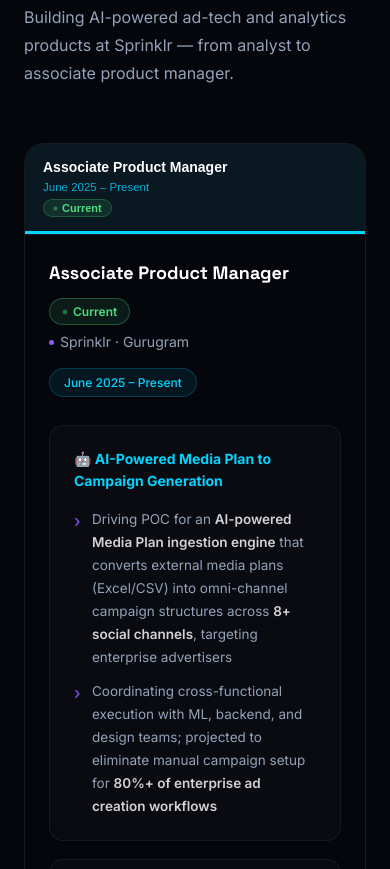
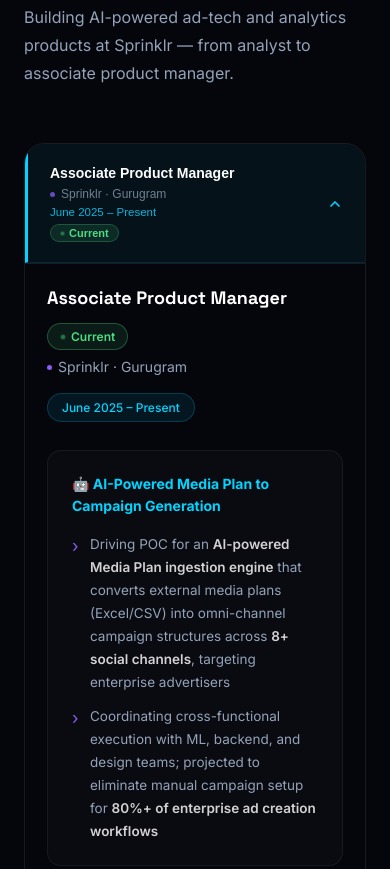
Before and after one commit to avik07/portfolio, a plain HTML site: page index.html in a window 390 px wide. Shown: the part 1660-2529 px from the top of the page. Drawn offline with Linux system fonts and the light colour scheme.

Commit message:
Accordion UX on mobile for experience tabs

```diff
--- a/index.html
+++ b/index.html
@@ -257,56 +257,66 @@
 
     /* ── EXPERIENCE TABS ── */
     .exp-layout {
-      display: grid; grid-template-columns: 270px 1fr;
+      display: grid;
+      grid-template-columns: 270px 1fr;
+      grid-template-rows: repeat(3, auto);
       border: 1px solid var(--border); border-radius: 20px; overflow: hidden;
-      min-height: 420px;
     }
 
-    .tab-list {
-      border-right: 1px solid var(--border);
-      background: rgba(255,255,255,.02);
-      display: flex; flex-direction: column;
-    }
+    /* On desktop, tab-group vanishes as a box — children join parent grid directly */
+    .tab-group { display: contents; }
 
     .tab-btn {
-      display: block; width: 100%; background: none; border: none;
+      grid-column: 1;
+      background: rgba(255,255,255,.02); border: none;
       padding: 22px 24px; text-align: left; cursor: pointer;
       border-left: 3px solid transparent;
+      border-top: 1px solid var(--border);
+      border-right: 1px solid var(--border);
       transition: background .25s, border-color .25s;
       position: relative;
+      display: flex; justify-content: space-between; align-items: flex-start;
     }
-    .tab-btn + .tab-btn { border-top: 1px solid var(--border); }
-    .tab-btn:hover:not(.active) { background: rgba(255,255,255,.04); }
-    .tab-btn.active {
+    .tab-group:first-child .tab-btn { border-top: none; }
+    .tab-btn-info { flex: 1; min-width: 0; }
+    .tab-btn:hover { background: rgba(255,255,255,.05); }
+    .tab-group.active .tab-btn {
       background: rgba(0,212,255,.07);
       border-left-color: var(--blue);
     }
-    .tab-btn.active::after {
+    /* Arrow pointing right into the panel */
+    .tab-group.active .tab-btn::after {
       content: ''; position: absolute; right: -1px; top: 50%;
       transform: translateY(-50%);
       width: 0; height: 0;
       border-top: 8px solid transparent;
       border-bottom: 8px solid transparent;
-      border-right: 8px solid var(--bg2, #0c0c1a);
+      border-right: 8px solid var(--bg);
     }
+
+    /* Chevron — hidden on desktop, shown on mobile */
+    .tab-chev {
+      display: none; flex-shrink: 0; margin-left: 12px; margin-top: 2px;
+      color: var(--muted); transition: transform .3s, color .25s;
+    }
+    .tab-group.active .tab-chev { color: var(--blue); }
 
     .tab-role {
       display: block; font-size: 14px; font-weight: 600;
       color: var(--muted); margin-bottom: 5px; line-height: 1.3;
       transition: color .25s;
     }
-    .tab-btn.active .tab-role { color: #fff; }
+    .tab-group.active .tab-role { color: #fff; }
 
     .tab-co {
       display: flex; align-items: center; gap: 6px;
-      font-size: 12px; color: var(--muted); margin-bottom: 5px;
-      opacity: .75;
+      font-size: 12px; color: var(--muted); margin-bottom: 5px; opacity: .75;
     }
     .tab-co-dot { width: 5px; height: 5px; background: var(--purple); border-radius: 50%; flex-shrink: 0; }
 
     .tab-period {
       display: block; font-size: 11.5px;
-      color: var(--blue); font-weight: 500; opacity: .8;
+      color: var(--blue); font-weight: 500; opacity: .85;
     }
     .tab-now {
       display: inline-flex; align-items: center; gap: 4px;
@@ -316,10 +326,14 @@
     }
     .tab-now::before { content: ''; width: 5px; height: 5px; background: var(--green); border-radius: 50%; animation: pulse 2s infinite; }
 
-    .tab-panels { padding: 34px 36px; overflow: auto; }
-
-    .tab-panel { display: none; }
-    .tab-panel.active {
+    /* Panel: all 3 stack in the same grid cell (col 2, rows 1–3) */
+    .tab-panel {
+      grid-column: 2;
+      grid-row: 1 / 4;
+      display: none;
+      padding: 34px 36px;
+    }
+    .tab-group.active .tab-panel {
       display: block;
       animation: panelFade .35s ease;
     }
@@ -340,15 +354,52 @@
       font-size: 12px; font-weight: 600; font-family: 'Inter', sans-serif;
     }
     .now-badge::before { content: ''; display: inline-block; width: 6px; height: 6px; background: var(--green); border-radius: 50%; animation: pulse 2s infinite; }
-    .panel-meta {
-      display: flex; align-items: center; gap: 14px; flex-wrap: wrap;
-    }
+    .panel-meta { display: flex; align-items: center; gap: 14px; flex-wrap: wrap; }
     .panel-co { color: var(--muted); font-size: 14px; display: flex; align-items: center; gap: 6px; }
     .panel-co-dot { width: 5px; height: 5px; background: var(--purple); border-radius: 50%; }
     .panel-period {
       background: rgba(0,212,255,.09); border: 1px solid rgba(0,212,255,.2);
       color: var(--blue); padding: 4px 14px; border-radius: 50px;
       font-size: 12px; font-weight: 500;
+    }
+
+    /* ── MOBILE ACCORDION ── */
+    @media (max-width: 860px) {
+      .exp-layout {
+        display: block; /* stack groups vertically */
+      }
+      .tab-group {
+        display: block;
+        border-bottom: 1px solid var(--border);
+      }
+      .tab-group:last-child { border-bottom: none; }
+
+      .tab-btn {
+        width: 100%; grid-column: unset;
+        border-top: none; border-right: none;
+        border-left: 3px solid transparent;
+        padding: 20px 22px;
+        align-items: center;
+      }
+      .tab-group:first-child .tab-btn { border-top: none; }
+      .tab-group.active .tab-btn {
+        border-left-color: var(--blue);
+        background: rgba(0,212,255,.06);
+        border-bottom: 1px solid rgba(0,212,255,.12);
+      }
+      /* hide desktop triangle arrow on mobile */
+      .tab-group.active .tab-btn::after { display: none; }
+
+      /* show chevron on mobile */
+      .tab-chev { display: block; }
+      .tab-group.active .tab-chev { transform: rotate(180deg); }
+
+      .tab-panel {
+        grid-column: unset; grid-row: unset;
+        padding: 20px 22px 26px;
+        border-top: 1px solid var(--border);
+      }
+      .tab-co { display: flex; } /* ensure company line always shows */
     }
 
     .proj-grid { display: grid; gap: 18px; }
@@ -567,17 +618,6 @@
       .stats-wrap { padding: 64px 24px; }
     }
 
-    @media (max-width: 860px) {
-      .exp-layout { grid-template-columns: 1fr; }
-      .tab-list { flex-direction: row; overflow-x: auto; border-right: none; border-bottom: 1px solid var(--border); }
-      .tab-btn { padding: 14px 18px; border-left: none; border-bottom: 3px solid transparent; white-space: nowrap; flex-shrink: 0; }
-      .tab-btn.active { border-left-color: transparent; border-bottom-color: var(--blue); }
-      .tab-btn.active::after { display: none; }
-      .tab-btn + .tab-btn { border-top: none; border-left: 1px solid var(--border); }
-      .tab-co { display: none; }
-      .tab-panels { padding: 24px; }
-    }
-
     @media (max-width: 600px) {
       .stats-grid { grid-template-columns: 1fr 1fr; }
       .skills-grid { grid-template-columns: 1fr; }
@@ -678,40 +718,20 @@
 
   <div class="exp-layout">
 
-    <!-- ── Tab buttons ── -->
-    <div class="tab-list">
-
-      <button class="tab-btn active" onclick="switchTab(0, this)">
-        <span class="tab-role">Associate Product Manager</span>
-        <div class="tab-co"><span class="tab-co-dot"></span>Sprinklr · Gurugram</div>
-        <span class="tab-period">June 2025 – Present</span>
-        <span class="tab-now">Current</span>
+    <!-- ── Group 1 ── -->
+    <div class="tab-group active">
+      <button class="tab-btn" onclick="switchTab(this)">
+        <div class="tab-btn-info">
+          <span class="tab-role">Associate Product Manager</span>
+          <div class="tab-co"><span class="tab-co-dot"></span>Sprinklr · Gurugram</div>
+          <span class="tab-period">June 2025 – Present</span>
+          <span class="tab-now">Current</span>
+        </div>
+        <svg class="tab-chev" width="16" height="16" viewBox="0 0 24 24" fill="none" stroke="currentColor" stroke-width="2.5" stroke-linecap="round" stroke-linejoin="round"><polyline points="6 9 12 15 18 9"/></svg>
       </button>
-
-      <button class="tab-btn" onclick="switchTab(1, this)">
-        <span class="tab-role">Senior Product Analyst</span>
-        <div class="tab-co"><span class="tab-co-dot"></span>Sprinklr · Gurugram</div>
-        <span class="tab-period">Mar 2024 – June 2025</span>
-      </button>
-
-      <button class="tab-btn" onclick="switchTab(2, this)">
-        <span class="tab-role">Product Analyst</span>
-        <div class="tab-co"><span class="tab-co-dot"></span>Sprinklr · Gurugram</div>
-        <span class="tab-period">Feb 2022 – Mar 2024</span>
-      </button>
-
-    </div>
-
-    <!-- ── Tab panels ── -->
-    <div class="tab-panels">
-
-      <!-- Panel 0 -->
-      <div class="tab-panel active" id="tab-0">
+      <div class="tab-panel">
         <div class="panel-header">
-          <div class="panel-title">
-            Associate Product Manager
-            <span class="now-badge">Current</span>
-          </div>
+          <div class="panel-title">Associate Product Manager <span class="now-badge">Current</span></div>
           <div class="panel-meta">
             <span class="panel-co"><span class="panel-co-dot"></span>Sprinklr · Gurugram</span>
             <span class="panel-period">June 2025 – Present</span>
@@ -745,9 +765,19 @@
           </div>
         </div>
       </div>
+    </div>
 
-      <!-- Panel 1 -->
-      <div class="tab-panel" id="tab-1">
+    <!-- ── Group 2 ── -->
+    <div class="tab-group">
+      <button class="tab-btn" onclick="switchTab(this)">
+        <div class="tab-btn-info">
+          <span class="tab-role">Senior Product Analyst</span>
+          <div class="tab-co"><span class="tab-co-dot"></span>Sprinklr · Gurugram</div>
+          <span class="tab-period">Mar 2024 – June 2025</span>
+        </div>
+        <svg class="tab-chev" width="16" height="16" viewBox="0 0 24 24" fill="none" stroke="currentColor" stroke-width="2.5" stroke-linecap="round" stroke-linejoin="round"><polyline points="6 9 12 15 18 9"/></svg>
+      </button>
+      <div class="tab-panel">
         <div class="panel-header">
           <div class="panel-title">Senior Product Analyst</div>
           <div class="panel-meta">
@@ -773,9 +803,19 @@
           </div>
         </div>
       </div>
+    </div>
 
-      <!-- Panel 2 -->
-      <div class="tab-panel" id="tab-2">
+    <!-- ── Group 3 ── -->
+    <div class="tab-group">
+      <button class="tab-btn" onclick="switchTab(this)">
+        <div class="tab-btn-info">
+          <span class="tab-role">Product Analyst</span>
+          <div class="tab-co"><span class="tab-co-dot"></span>Sprinklr · Gurugram</div>
+          <span class="tab-period">Feb 2022 – Mar 2024</span>
+        </div>
+        <svg class="tab-chev" width="16" height="16" viewBox="0 0 24 24" fill="none" stroke="currentColor" stroke-width="2.5" stroke-linecap="round" stroke-linejoin="round"><polyline points="6 9 12 15 18 9"/></svg>
+      </button>
+      <div class="tab-panel">
         <div class="panel-header">
           <div class="panel-title">Product Analyst</div>
           <div class="panel-meta">
@@ -793,8 +833,8 @@
           </div>
         </div>
       </div>
+    </div>
 
-    </div>
   </div>
 </div>
 
@@ -1063,14 +1103,20 @@
   el.style.transitionDelay = `${i * 0.1}s`;
 });
 
-// ── Tab switching ─────────────────────────────────
-function switchTab(index, btn) {
-  // Deactivate all buttons and panels
-  document.querySelectorAll('.tab-btn').forEach(b => b.classList.remove('active'));
-  document.querySelectorAll('.tab-panel').forEach(p => p.classList.remove('active'));
-  // Activate selected
-  btn.classList.add('active');
-  document.getElementById('tab-' + index).classList.add('active');
+// ── Tab / Accordion switching ─────────────────────
+function switchTab(btn) {
+  const group    = btn.closest('.tab-group');
+  const isMobile = window.innerWidth <= 860;
+  const isActive = group.classList.contains('active');
+
+  // Always collapse all groups first
+  document.querySelectorAll('.tab-group').forEach(g => g.classList.remove('active'));
+
+  // On desktop: always open the clicked one
+  // On mobile:  toggle — if it was already open, clicking again closes it
+  if (!isMobile || !isActive) {
+    group.classList.add('active');
+  }
 }
 
 // ── Click burst sparks ────────────────────────────
```
